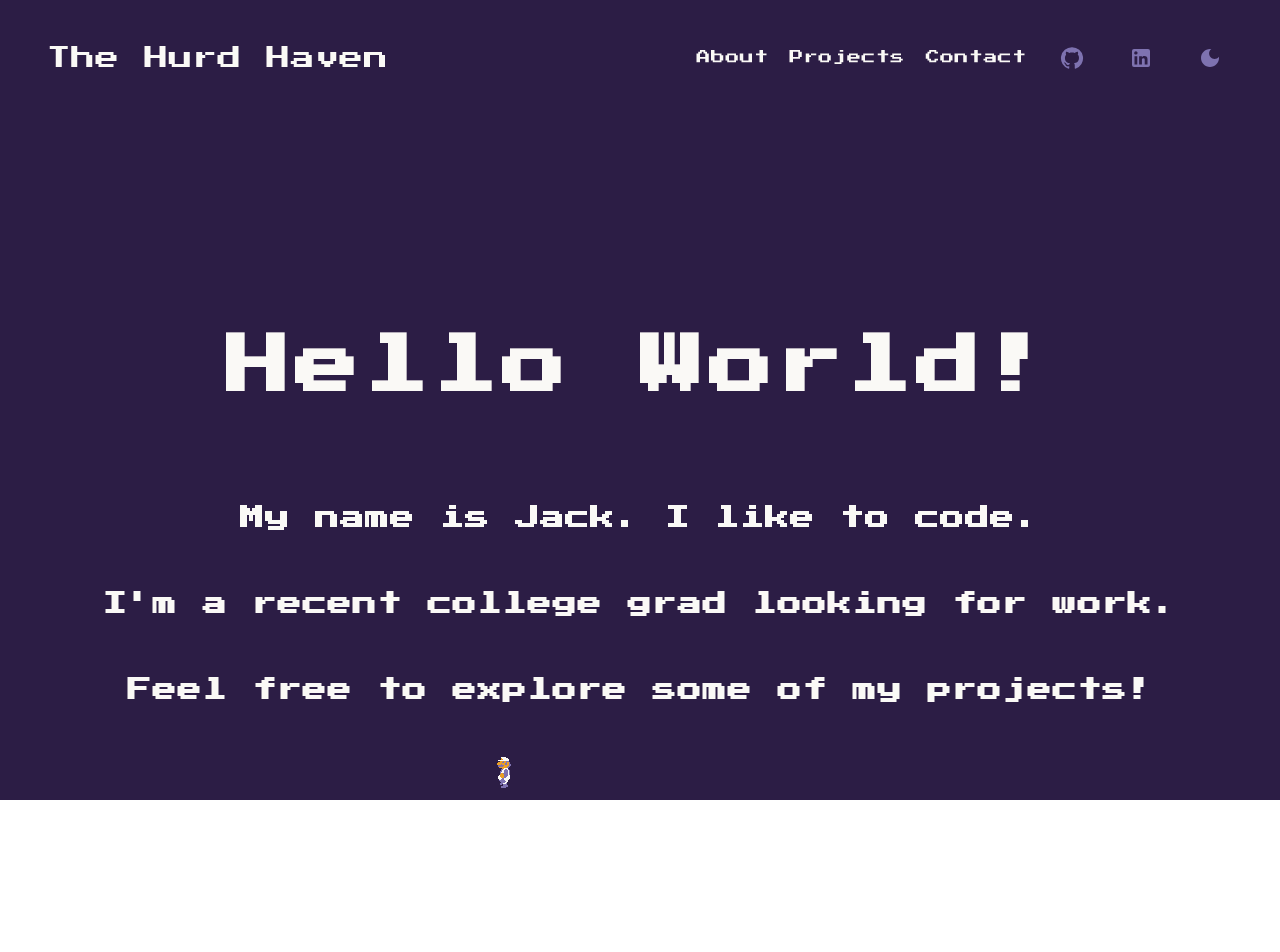
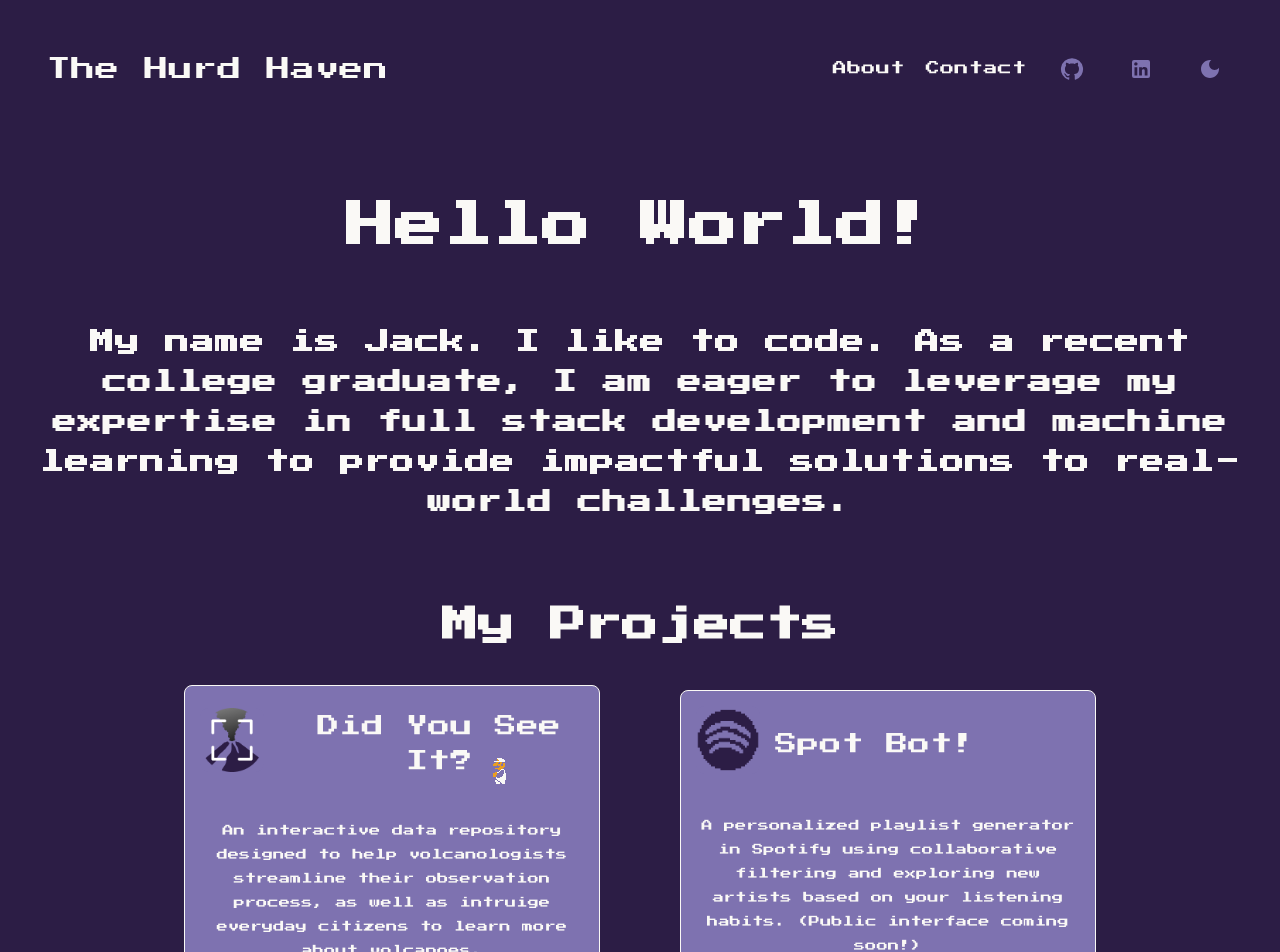
Before and after one commit to J-Henny/Portfolio, a React (Create React App) app in the folder frontend/: page / in a window 1280 px wide. Shown: the top 952 px of the page. Before the commit the page ends 800 px from the top, so only its background shows below. Built offline with nearby package versions, Linux system fonts and the light colour scheme.

Commit message:
cosmetics + moving projects to home

```diff
--- a/frontend/src/components/Blurb.js
+++ /dev/null
@@ -1,19 +0,0 @@
-import { Box } from '@mui/material';
-import React from 'react';
-
-const Blurb = ({blurbStyle}) => {
-  return (
-    <div>
-      <Box>
-      <h3 className='font-link' style={blurbStyle}>My name is Jack. I like to code.</h3>
-      <h3 className='font-link' style={blurbStyle}> I'm a recent college grad looking for work.</h3>
-      <h3 className='font-link' style={blurbStyle}>Feel free to explore some of my projects!</h3>
-
-
-      </Box>
-
-    </div>
-  );
-};
-
-export default Blurb;
--- a/frontend/src/components/HamburgerMenu.js
+++ b/frontend/src/components/HamburgerMenu.js
@@ -66,14 +66,6 @@ const HamburgerMenu = ({isNight}) => {
             }}
             >About</MenuItem>
             <MenuItem onClick={() => {
-              navigate("/projects");
-              handleClose();
-            }}
-            sx={{
-              fontFamily: "'Press Start 2P', cursive",
-              fontSize: '10px'
-            }}>My Projects</MenuItem>
-            <MenuItem onClick={() => {
               navigate("/contact");
               handleClose();
             }}
--- a/frontend/src/components/HelloWorld.js
+++ b/frontend/src/components/HelloWorld.js
@@ -1,11 +1,34 @@
 import { Box } from '@mui/material';
 import React from 'react';
 
-const HelloWorld = ({helloWorldStyle}) => {
+const HelloWorld = ({isMobile}) => {
+  const helloWorldStyle = {
+    textAlign: 'center',
+    fontSize: isMobile ? '32px' : '48px',
+    color: '#faf9f6',
+    letterSpacing: '1px',
+  }
+  const blurbStyle = {
+    textAlign: 'center',
+    color: '#faf9f6',
+    justifyContent: 'center',
+    fontSize: isMobile ? '12px' : '24px',
+    letterSpacing: '1px',
+    lineHeight: '5vh'
+  }
   return (
     <div>
-      <Box>
+      <Box
+      display="flex"
+      justifyContent="center"
+      flexDirection="column"
+      position = "relative"
+      padding={isMobile ? "4vw" : "2vw"}
+      top={isMobile ? "20vh" : "16vh"}>
         <h3 className='font-link' style={helloWorldStyle}>Hello World!</h3>
+        <h3 className='font-link' style={blurbStyle}>My name is Jack. I like to code. As a recent college graduate,
+        I am eager to leverage my expertise in full stack development and machine learning to provide impactful
+        solutions to real-world challenges.</h3>
       </Box>
 
     </div>
--- a/frontend/src/components/Navbar.js
+++ b/frontend/src/components/Navbar.js
@@ -5,7 +5,6 @@ import LinkedInButton from './LinkedInButton';
 import NightLight from './NightLight';
 import AboutButton from './AboutButton';
 import ContactButton from './ContactButton';
-import ProjectsButton from './ProjectsButton';
 import HamburgerMenu from './HamburgerMenu';
 import TitleButton from './TitleButton';
 
@@ -31,7 +30,7 @@ const Navbar = ({isNight, setIsNight, isMobile}) => {
           padding={'2vw'}
           position="fixed"
           width="100vw"
-          height="8vh"
+          top="2vh"
           zIndex="2"
         >
             <Box
@@ -52,7 +51,6 @@ const Navbar = ({isNight, setIsNight, isMobile}) => {
               gap="5px"
               >
                 <AboutButton/>
-                <ProjectsButton/>
                 <ContactButton/>
                 <GithubButton iconStyle={iconStyle}/>
                 <LinkedInButton iconStyle={iconStyle}/>
@@ -77,7 +75,8 @@ const Navbar = ({isNight, setIsNight, isMobile}) => {
             <Box
               display="flex"
               justifyContent="center"
-              marginTop = "3vh"
+              position = "relative"
+              top = "2vh"
               >
 
               <HamburgerMenu isNight={isNight}/>
--- a/frontend/src/pages/About.js
+++ b/frontend/src/pages/About.js
@@ -4,24 +4,21 @@ import GoombaAnimation from '../components/Goomba'
 
 const About = ({isMobile, isNight, charPos, setCharPos}) => {
   return (
-    <div>
+    <div style={{ display: 'flex', justifyContent: 'center'}}>
         <Box
         display="flex"
         justifyContent="center"
         flexDirection="column"
-        alignItems="center"
-        zIndex="-1"
+        height="auto"
+        marginTop={isMobile ? "25vh" : "20vh"}
         >
-          <h2
+          <h3
           className='font-link'
           style = {{
             textAlign: 'center',
-            fontSize: isMobile ? '36px' : '42px',
-            marginTop: isMobile ? '35vh' : '25vh',
-            letterSpacing: '5px',
-            color: '#faf9f6'
-
-          }}>About Me</h2>
+            fontSize: isMobile ? '32px' : '36px',
+            color: '#faf9f6',
+          }}>About Me</h3>
           <h6
           className='font-link'
           style={{
@@ -29,11 +26,12 @@ const About = ({isMobile, isNight, charPos, setCharPos}) => {
             fontSize: isMobile ? '12px' : '20px',
             letterSpacing: '4px',
             color: '#faf9f6',
-            lineHeight: isMobile ? '3vh' : '5vh',
-            maxWidth: isMobile ? '85vw' : '80vw'
+            lineHeight: isMobile ? '3vh' : '6vh',
+            padding: isMobile ? '2vh' : '4vh'
+
           }}>
             Hey there! I'm Jack. I love to ski, listen to music, play video games, and visit with my loved ones. I have lived in Colorado for most of my life, and love the outdoors.
-            I found passion in software early in my college career after switching from studying aerospace engineering (yuck! ^_^). I grew to love how computers pick my brain
+            I found passion in software early in my college career after switching from studying aerospace engineering. I grew to love how computers pick my brain
             and found that my approaches to solving problems closely align with the way computers work. As I enhanced my skills, I began to realize how cool and powerful it is
             to be able to take an idea I'm interested in and turn it into something I can use. <br/><br/>
 
--- a/frontend/src/pages/Contact.js
+++ b/frontend/src/pages/Contact.js
@@ -97,21 +97,23 @@ const Contact = ({isNight, isMobile}) => {
   });
   return (
     <ThemeProvider theme={theme}>
-      <div style={{ display: 'flex', width: '100vw', height: '100vh', justifyContent: 'center' }}>
-          <Box display="flex"
-          alignItems="center"
+      <div style={{ display: 'flex', justifyContent: 'center' }}>
+          <Box
+            display="flex"
             justifyContent="center"
-          textAlign="center"
-          maxWidth="100vw"
-          maxHeight="100vh"
             flexDirection="column"
-          alignContent="center"
+            position="relative"
+            height="100vh"
+            marginTop="10vh"
           >
-          <h3 className='font-link' style={{ textAlign: 'center', marginTop: isMobile ? '40%' : '20%' , color: '#faf9f6', fontSize: isMobile ? '24px' : '36px' }}>
+          <h3 className='font-link' style={{textAlign: 'center', color: '#faf9f6', fontSize: isMobile ? '32px' : '36px' }}>
             Contact Me
           </h3>
             <form>
-              <Box display="flex" flexDirection="row" marginTop={isMobile ? "12vh" : "1em"} gap="1vw">
+              <Box gap={isMobile ? "2vw" : "1vw"} display="flex" flexDirection="column" padding={isMobile ? '1vw' : ''}>
+
+
+                <Box display="flex" flexDirection="row" gap="2vw">
                   <TextField value={name} fullWidth label="Name" InputProps={{
                     style : {color: '#faf9f6'}
                   }}
@@ -131,7 +133,7 @@ const Contact = ({isNight, isMobile}) => {
                     setEmail(e.target.value);
                   }}/>
                 </Box>
-              <Box display="flex" marginTop="2vh">
+                <Box display="flex" position="relative">
                   <TextField value={message} label="Message" fullWidth multiline rows={8} InputProps={{
                     style : {color: '#faf9f6'}
                   }}
@@ -142,14 +144,15 @@ const Contact = ({isNight, isMobile}) => {
                     setMessage(e.target.value);
                   }}/>
                 </Box>
+              </Box>
 
 
               <Box
-              marginTop="2vh"
               display="flex"
               flexDirection="row"
               alignItems="center"
-              position="relative">
+              position="relative"
+              >
                 <Button
                 fullWidth
                 disableRipple
@@ -164,12 +167,13 @@ const Contact = ({isNight, isMobile}) => {
                   },
                 }}
                 >
-                  <img src={imageSrc} style={{ width: '100%', maxWidth: '10vw', height: 'auto', borderRadius: '8px', transition: 'color 0.5s', animation: isNight ? 'gradient 5s linear infinite' : 'gradient 5s linear infinite reverse' }}/>
+                  <img src={imageSrc} style={{height: 'auto', width: isMobile ? '15vw' : '10vw', borderRadius: '8px', transition: 'color 0.5s', animation: isNight ? 'gradient 5s linear infinite' : 'gradient 5s linear infinite reverse' }}/>
                 </Button>
                 <Box
-                position="absolute"
                 alignItems="center"
-                left="70%">
+                position="inherit"
+                right="5vw"
+                >
                   <span className='font-link' style={{textAlign: 'left', fontSize: isMobile ? '10px' : '12px', color: '#faf9f6'}}>
                     {state === "idle" && (
                       <></>
--- a/frontend/src/pages/Home.js
+++ b/frontend/src/pages/Home.js
@@ -2,36 +2,20 @@ import React from 'react'
 import LuigiAnimation from '../components/Luigi'
 import HelloWorld from '../components/HelloWorld'
 import { Box } from '@mui/material'
-import Blurb from '../components/Blurb'
+import Projects from './Projects'
 
 const Home = ({isNight, isMobile, charPos, setCharPos}) => {
-  const helloWorldStyle = {
-    textAlign: 'center',
-    fontSize: isMobile ? '45px' : '64px',
-    color: '#faf9f6',
-    marginTop: '35vh',
-    letterSpacing: '5px',
-  }
-  const blurbStyle = {
-    textAlign: 'center',
-    color: '#faf9f6',
-    justifyContent: 'center',
-    fontSize: isMobile ? '18px' : '24px',
-    padding: '15px',
-    letterSpacing: '1px',
-    lineHeight: '4vh'
-  }
+
   return (
     <div>
         <Box
         display="flex"
         justifyContent="center"
         flexDirection="column"
-        width="100vw"
-        height="100vh"
+        gap={isMobile ? "35vw" : "10vw"}
         >
-            <HelloWorld helloWorldStyle={helloWorldStyle}/>
-            <Blurb blurbStyle={blurbStyle}/>
+            <HelloWorld isMobile={isMobile}/>
+            <Projects isNight={isNight} isMobile={isMobile}/>
         </Box>
         <LuigiAnimation isNight = {isNight} charPos={charPos} setCharPos={setCharPos}/>
     </div>
--- a/frontend/src/pages/Projects.js
+++ b/frontend/src/pages/Projects.js
@@ -9,12 +9,12 @@ import '../index.css'
 const Projects = ({isNight, isMobile}) => {
 
   return (
-    <div style={{ display: 'flex', justifyContent: 'center', alignItems: 'center', minHeight: '100vh'}}>
-      <div style={{marginTop: isMobile ? '25vh' : '10vh', display: 'flex', flexDirection: 'column', alignItems: 'center', minHeight: '30vh', padding: '1rem'}}>
+    <div style={{ position: 'relative', display: 'flex', justifyContent: 'center'}}>
+      <div style={{display: 'flex', flexDirection: 'column', alignItems: 'center'}}>
         <h3 className='font-link' style={{color: '#faf9f6', fontSize: isMobile ? '24px' : '36px'}}> My Projects</h3>
 
-      <Grid container spacing={15} sx={{justifyContent: 'center', maxWidth: isMobile ? '100vw' : '80vw', marginTop: isMobile ? '0vh' : ''}}>
-        <Grid style ={{display: 'flex', justifyContent: 'center'}} item xs={12} sm={12} md={12} lg={6}>
+      <Grid container spacing={8} sx={{display: 'flex', justifyContent: 'center'}}>
+        <Grid style ={{display: 'flex', justifyContent: 'center'}} item xs={10} sm={8} md={8} lg={6}>
           <ProjectBox
             imageSrcDay={dysiDay}
             imageSrcNight={dysiNight}
@@ -25,7 +25,7 @@ const Projects = ({isNight, isMobile}) => {
             num={1}
           />
         </Grid>
-        <Grid style ={{display: 'flex', justifyContent: 'center'}}  item xs={12} sm={12} md={12} lg={6}>
+        <Grid style ={{display: 'flex', justifyContent: 'center'}}  item xs={10} sm={8} md={8} lg={6}>
           <ProjectBox
             imageSrcDay={spotifyDay}
             imageSrcNight={spotifyNight}
@@ -38,7 +38,7 @@ const Projects = ({isNight, isMobile}) => {
         </Grid>
       </Grid>
 
-        <h6 className='font-link' style={{textAlign: 'center', fontSize: '12px', color: '#faf9f6', position: 'relative', marginTop: '7vh'}}>All my other projects and work are available on my Github.</h6>
+        <h6 className='font-link' style={{textAlign: 'center', fontSize: '12px', color: '#faf9f6'}}>All my other projects and work are available on my Github.</h6>
       </div>
 
     </div>
@@ -82,11 +82,11 @@ const ProjectBox = ({ imageSrcNight, imageSrcDay, title, description, isNight, i
     }}>
 
 
-      <Paper className="font-link" elevation={0} style={{maxHeight: '60vh', minHeight: '90%', maxWidth: isMobile ? '80vw' : '35vw', display: 'flex', flexDirection: 'column', transition: 'color 0.5s', backgroundColor: isNight ? '#7e72b0' : '#2c1d45', padding: '20px', animation: isNight ? 'gradient 5s linear infinite' : 'gradient 5s linear infinite reverse', borderRadius: '8px', border: '1px solid #faf9f6',}}>
+      <Paper className="font-link" elevation={0} style={{maxWidth: isMobile ? '' : '30vw',height: 'auto', display: 'flex', flexDirection: 'column', transition: 'color 0.5s', backgroundColor: isNight ? '#7e72b0' : '#2c1d45', padding: isMobile ? '5vw' : '15px', animation: isNight ? 'gradient 5s linear infinite' : 'gradient 5s linear infinite reverse', borderRadius: '8px', border: '1px solid #faf9f6',}}>
         <Box display="flex" alignItems="center">
-          <img src={imageSrc} alt={title} style={{ width: '100%', maxWidth: '8vw', height: 'auto', borderRadius: '8px', transition: 'color 0.5s',backgroundColor: isNight ? '#7e72b0' : '#2c1d45', animation: isNight ? 'gradient 5s linear infinite' : 'gradient 5s linear infinite reverse' }} />
-          <Box marginLeft="4vw">
-            <Typography className="font-link" variant="h6" gutterBottom sx={{overflow: 'hidden', fontSize: isMobile ? '18px' : '22px', fontFamily: "'Press Start 2P', cursive", color: '#faf9f6'}}>
+          <img src={imageSrc} alt={title} style={{ width: isMobile ? '15vw' : '5vw', height: 'auto', borderRadius: '8px', transition: 'color 0.5s', backgroundColor: isNight ? '#7e72b0' : '#2c1d45', animation: isNight ? 'gradient 5s linear infinite' : 'gradient 5s linear infinite reverse' }} />
+          <Box position="relative" left="4%" top="1vh">
+            <Typography className="font-link" variant="h6" gutterBottom sx={{fontSize: isMobile ? '16px' : '22px', fontFamily: "'Press Start 2P', cursive", color: '#faf9f6'}}>
               {title}
             </Typography>
           </Box>
--- a/frontend/src/utils/RouterHandler.js
+++ b/frontend/src/utils/RouterHandler.js
@@ -12,7 +12,6 @@ const RouterHandler = ({isNight, setIsNight, isMobile, charPos, setCharPos}) =>
         <Routes>
             <Route path='/' element={<Home isNight={isNight} setIsNight={setIsNight} isMobile={isMobile} charPos={charPos} setCharPos={setCharPos}/>}/>
             <Route path="/about" element={<About isMobile={isMobile} isNight={isNight} charPos={charPos} setCharPos={setCharPos}/>}/>
-            <Route path="/projects" element={<Projects isNight={isNight} isMobile={isMobile}/>}/>
             <Route path="/contact" element={<Contact isNight={isNight} isMobile={isMobile}/>}/>
         </Routes>
     </div>
```
Also changed, not shown: 1 other file (tests, documents, lock files or other folders). Lines whose indentation alone changed are shown as unchanged.
